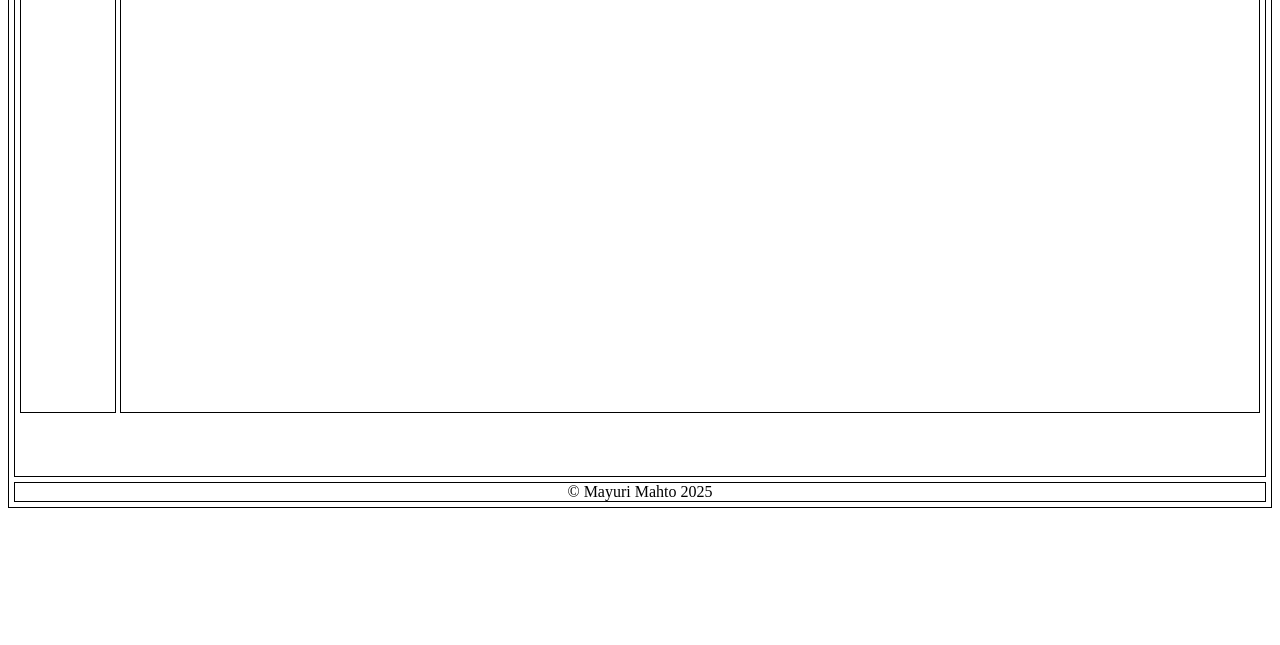
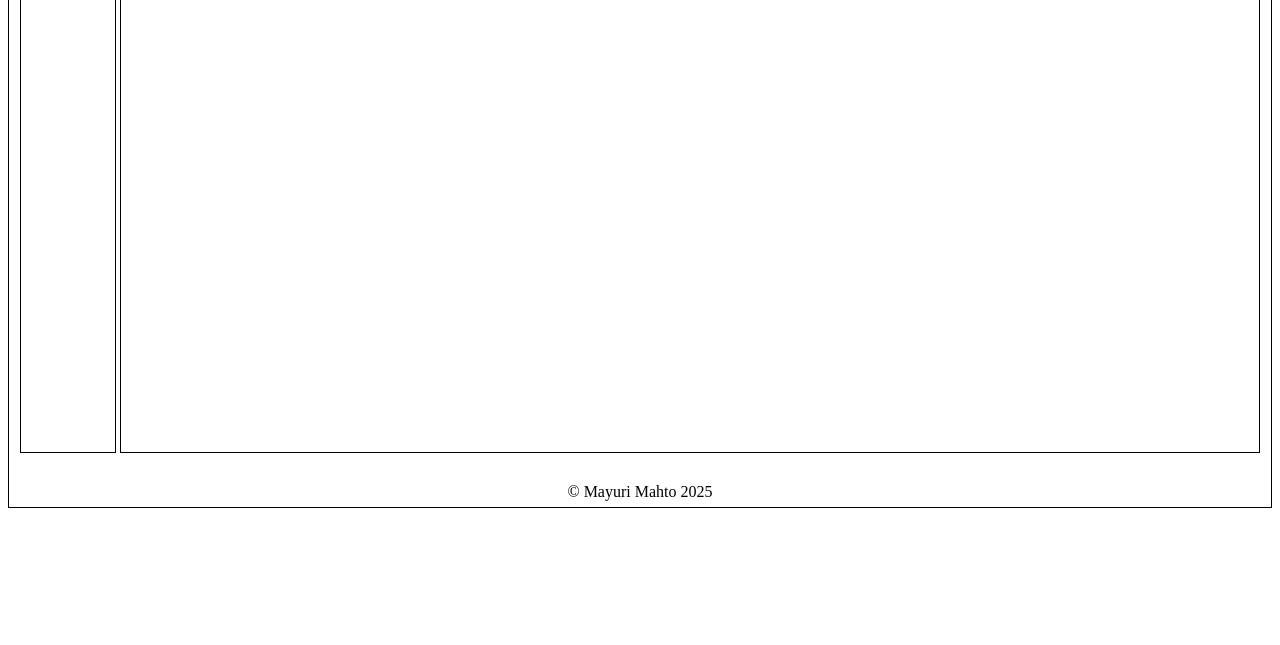
Before and after one commit to mayurimahto/WebApplication1, a plain HTML site: page index.html in a window 1280 px wide. Shown: the part 155-800 px from the top of the page. Drawn offline with Linux system fonts and the light colour scheme.

Commit message:
index.html

```diff
--- a/index.html
+++ b/index.html
@@ -15,17 +15,17 @@
 	<!-- header ends here-->
 
 	<!--content-section starts here -->
-	<div style='width:90hw;height:70vh;margin:5px;border:1px solid black'>
+	<div style='width:90hw;height:70vh;margin:5px;border:1px solid white'>
 
 	<!--left panel starts here -->
-	<div style='height:60vh;margin:5px;float:left;padding:5px;border:1px solid black'>
+	<div style='height:65vh;margin:5px;float:left;padding:5px;border:1px solid black'>
 		<a href='WebApplication1/designationsView'>Designations</a></br>
 		<a href='WebApplication1/employeesView'>Employees</a>
 	</div>
 	<!--left panel ends here -->
 
 	<!--right panel starts here -->
-	<div style='height:60vh;margin-left:105px;margin-right:5px;margin-bottom:5px;margin-top:5px;padding:5px;border:1px solid black'>
+	<div style='height:65vh;margin-left:105px;margin-right:5px;margin-bottom:5px;margin-top:5px;padding:5px;border:1px solid black'>
 	<h1>Welcome</h1>
 	</div>
 	<!-- right panel ends here -->
@@ -34,7 +34,7 @@
 	<!--content-section ends here-->
 
 	<!--footer starts here -->
-	<div style='wif=dth:90hw;height:auto;margin:5px;text-align:center;border:1px solid black'>&copy; Mayuri Mahto 2025</div>
+	<div style='wif=dth:90hw;height:auto;margin:5px;text-align:center;border:1px solid white'>&copy; Mayuri Mahto 2025</div>
 	<!--footer ends here-->
 
 	</div>
```
